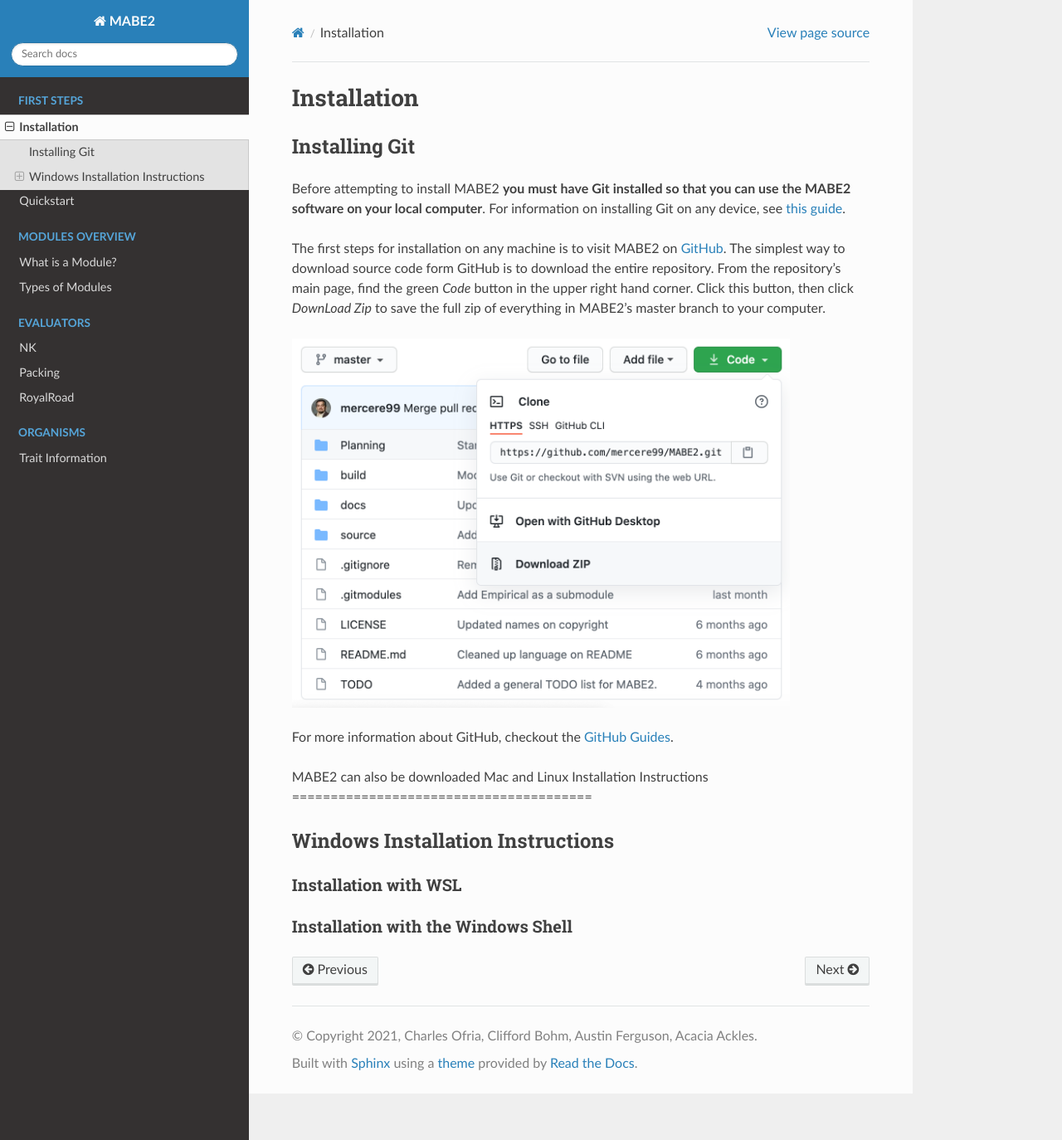
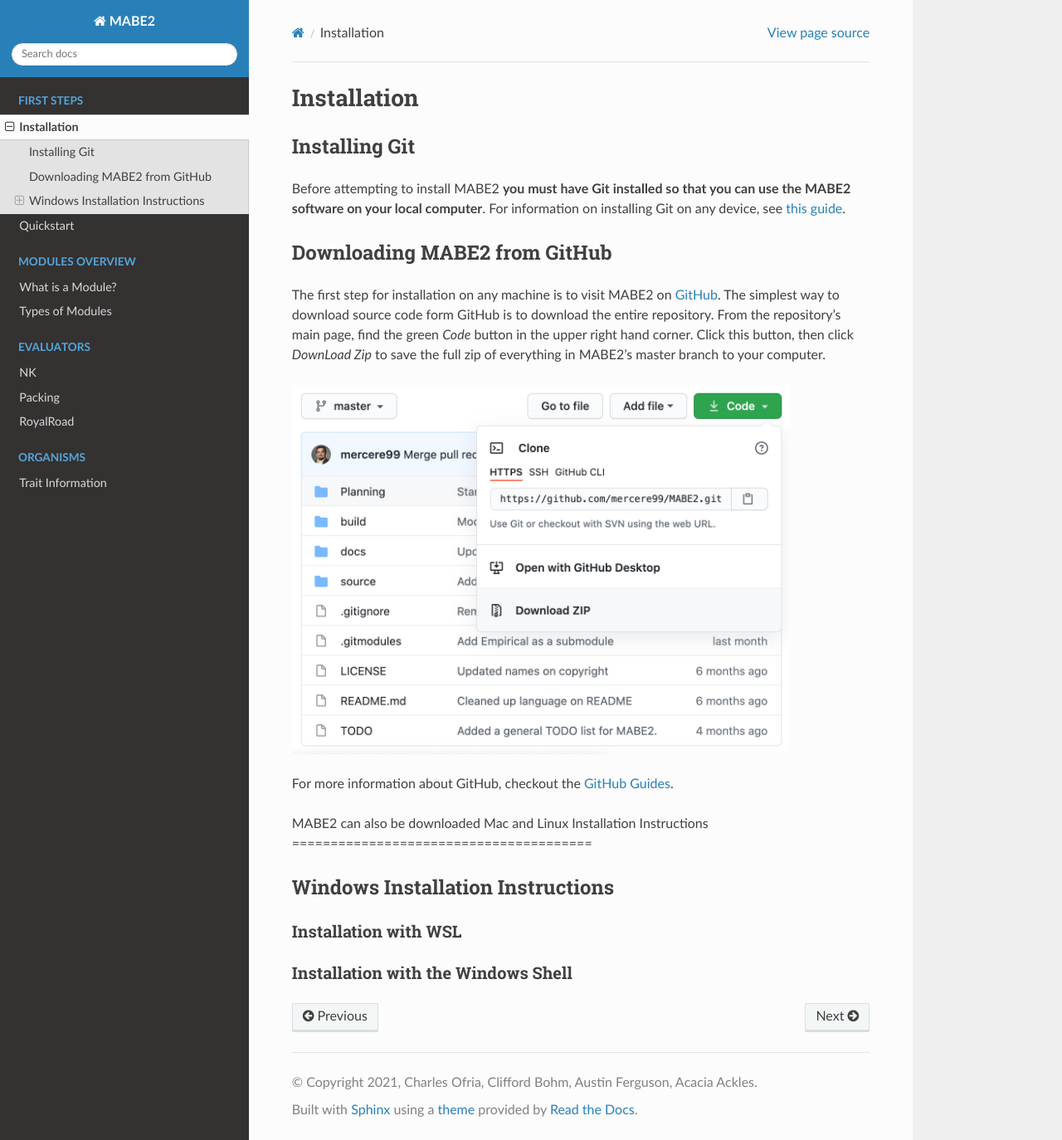
Before and after one commit to mercere99/MABE2, a Sphinx documentation site: the page built from docs/first_steps/00_installation.rst, in a window 1280 px wide and 1374 px high. Shown: the whole window at 83% size. Built offline with Sphinx 7.4.7 and the Read the Docs theme 2.0.0, drawn with Linux system fonts in a browser that asks for light colours.

Commit message:
Add headings

```diff
--- a/docs/first_steps/00_installation.rst
+++ b/docs/first_steps/00_installation.rst
@@ -9,8 +9,10 @@
 can use the MABE2 software on your local computer**. For information on installing
 Git on any device, see `this guide <https://github.com/git-guides/install-git#:~:text=Git%20packages%20are%20available%20using%20dnf%20.,installation%20by%20typing%3A%20git%20version%20.>`_.
 
+Downloading MABE2 from GitHub
+=============================
 
-The first steps for installation on any machine is to visit MABE2 on
+The first step for installation on any machine is to visit MABE2 on
 `GitHub <https://github.com/mercere99/MABE2>`_. The simplest way to
 download source code form GitHub is to download the entire repository.
 From the repository's main page, find the green *Code* button in the upper
```
